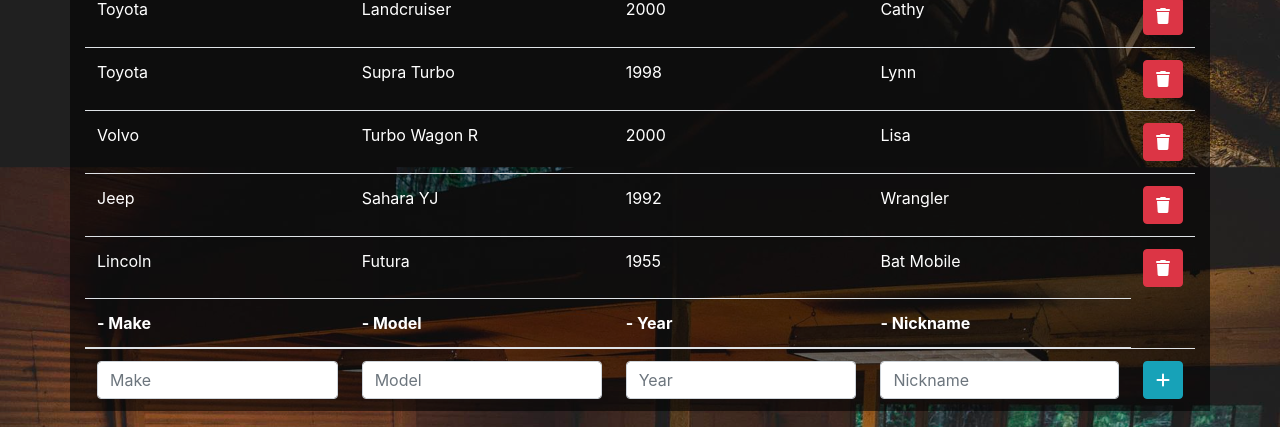
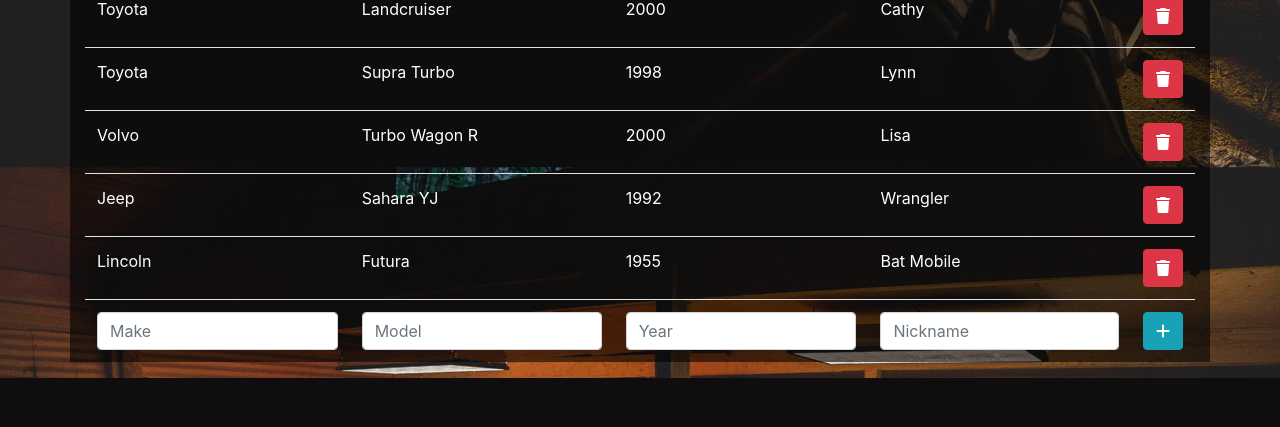
Before and after one commit to giterdun-cmyk/PLAPI-Project-1-TaylorField, a PHP site: page / in a window 1280 px wide. Shown: the part 3246-3673 px from the top of the page. After the commit the page ends 3624 px from the top, so only its background shows below. Run offline with PHP 8.4, Linux system fonts and the light colour scheme; data comes from the database, SQL or seed files in the repository; a stand-in replaces the project's code that opens the database connection; some libraries are stand-ins or nearby versions.

Commit message:
Fixed Add Car Feature
- Completed code and fixed the Add Car feature

```diff
--- a/ajax/add.php
+++ b/ajax/add.php
@@ -16,7 +16,7 @@ if($new_year && $new_make && $new_model && $new_nickname) {
     $insert_query = "INSERT INTO cars (year, make, model, nickname)
     VALUES ('$new_year', '$new_make', '$new_model', '$new_nickname')";
 
-    $db-query($insert_query);
+    $db->query($insert_query);
     echo ('🙌');
 }
 
--- a/index.php
+++ b/index.php
@@ -77,12 +77,6 @@ function __($input){
 
         </tbody>
         <tfoot id="newCar" class="pt-3">
-        <thead>
-          <th>- Make</th>
-          <th>- Model</th>
-          <th>- Year</th>
-          <th>- Nickname</th>
-        </thead>
           <th><input type="text" class="form-control" placeholder="Make" id="car_make_input"></th>
           <th><input type="text" class="form-control" placeholder="Model" id="car_model_input"></th>
           <th><input type="text" class="form-control" placeholder="Year" id="car_year_input"></th>
```
Also changed, not shown: assets/js/scripts.js (line endings or trailing spaces).
